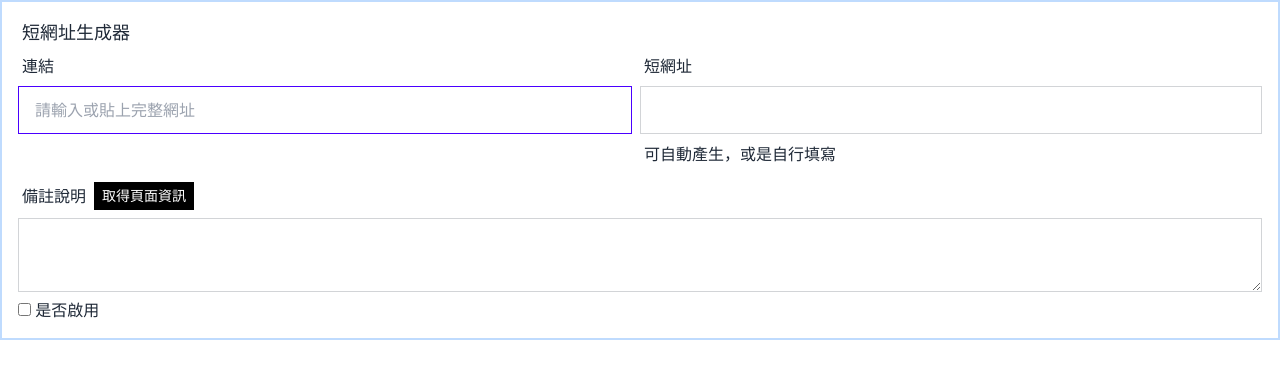
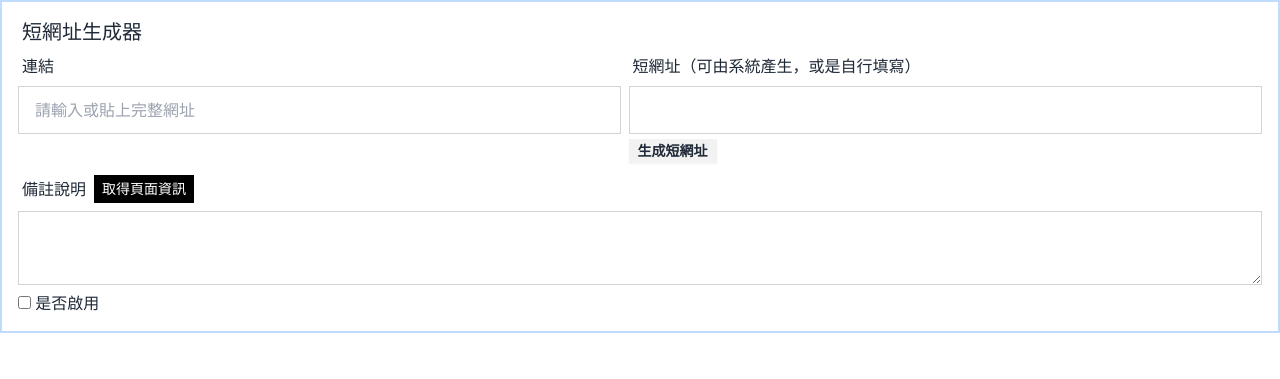
Before and after one commit to Double-T1/url_shortener, a Django app: page / in a window 1280 px wide. Shown: the top 379 px of the page. Run offline with Django 5.2, Linux system fonts and the light colour scheme; style sheets or scripts are compiled from the project's sources.

Commit message:
feat: add short url auto-generation and saving

```diff
--- /dev/null
+++ b/shortener/forms/shortener_form.py
@@ -0,0 +1,15 @@
+from ..models import ShortenedUrl
+from django import forms
+
+class ShortenedUrlForm(forms.ModelForm):
+    class Meta:
+        model = ShortenedUrl
+        fields = ['original_url', 'short_url']
+        widgets = {
+            'original_url': forms.URLInput(attrs={
+                'placeholder': '請輸入或貼上完整網址',
+                'required': 'true',
+                'class': 'input input-bordered rounded-none bg-white w-full',
+                'name':'url'
+            }),
+        }
--- a/shortener/models.py
+++ b/shortener/models.py
@@ -1 +1,13 @@
 from django.db import models
+
+
+class ShortenedUrl(models.Model):
+    original_url = models.URLField(unique=True)
+    short_url = models.CharField(unique=True, blank=True, max_length=100)
+
+    @classmethod
+    def has_short_url(cls, short_url):
+        return cls.objects.filter(short_url=short_url).exists()
+
+    def __str__(self):
+        return f"{self.original_url} => {self.short_url}"
--- a/shortener/urls.py
+++ b/shortener/urls.py
@@ -4,4 +4,8 @@ from . import views
 
 app_name = "shortener"
 
-urlpatterns = [path("", views.index, name="index")]
+urlpatterns = [
+    path("", views.index, name="index"),
+    path("shorten/", views.shorten, name="shorten"),
+    path("<str:short_url>/", views.redirect_url, name="redirect_url"),
+]
--- a/shortener/views.py
+++ b/shortener/views.py
@@ -1,5 +1,60 @@
+from django.contrib import messages
+from django.http import HttpResponse
 from django.shortcuts import render
+from django.urls import reverse
+
+from .forms.shortener_form import ShortenedUrlForm
+from .models import ShortenedUrl
+from .utils.shortener import generate_short_url_hash
 
 
 def index(request):
-    return render(request, "shortener/index.html")
+    if request.method == "POST":
+        # update or create
+        # check if short_url exists yet, if not, create one for it
+
+        # has short_url
+        # create or update if
+        is_checked = request.POST.get("is_checked", False)
+        if is_checked == "true":
+            form = ShortenedUrlForm(request.POST)
+            if form.is_valid():
+                form.save()
+                messages.success(request, "輸入成功，短網址已啟用")
+            else:
+                messages.error(request, "輸入資料錯誤，請重新輸入")
+        else:
+            # disable the link
+            pass
+        return HttpResponse(status=204)
+    form = ShortenedUrlForm()
+    return render(request, "shortener/index.html", {"form": form})
+
+
+# show existing matching short_url
+# if the inserted url clashes => tell them no when checked box
+# if no short_url => create one
+#
+def shorten(request):
+    form = ShortenedUrlForm(request.GET)
+    if form.is_valid():
+        short_url = form.cleaned_data.get("short_url", "")
+        if not short_url:
+            short_url_hash = generate_short_url_hash()
+            short_url = request.build_absolute_uri(
+                reverse("shortener:redirect_url", args=[short_url_hash])
+            )
+        return render(
+            request, "shortener/_short_url.html", {"short_url_value": short_url}
+        )
+    messages.error(request, "輸入資料錯誤，請重新輸入")
+    return render(request, "shortener/_short_url.html")
+
+
+def redirect_url(request, short_url):
+    # original_url =
+    # return redirect(original_url)
+    # what happens if the short_url doesn't eixst?
+
+    ShortenedUrl.objects.get(short_url=short_url)
+    pass
--- a/src/scripts/fontawesome.js
+++ b/src/scripts/fontawesome.js
@@ -7,3 +7,4 @@ import { faCopy } from "@fortawesome/free-regular-svg-icons";
 library.add( faCloudArrowDown, faCopy );
 
 dom.i2svg();
+dom.watch();
--- a/tailwind.config.js
+++ b/tailwind.config.js
@@ -1,6 +1,9 @@
 /** @type {import('tailwindcss').Config} */
 module.exports = {
-  content: ["./**/templates/**/*.html"],
+  content: [
+    "./**/templates/**/*.html",
+    "./**/forms/**/*.py"
+  ],
   theme: {
     extend: {},
   },
--- a/templates/layouts/base.html
+++ b/templates/layouts/base.html
@@ -8,6 +8,7 @@
     <title>Document</title>
     <link rel="stylesheet" href="{% static 'styles/style.css' %}">
     <script src="{% static 'scripts/app.js' %}" defer></script>
+    <script src="https://cdnjs.cloudflare.com/ajax/libs/htmx/2.0.3/htmx.min.js" integrity="sha512-dQu3OKLMpRu85mW24LA1CUZG67BgLPR8Px3mcxmpdyijgl1UpCM1RtJoQP6h8UkufSnaHVRTUx98EQT9fcKohw==" crossorigin="anonymous" referrerpolicy="no-referrer"></script>
 </head>
 <body>
     {% block content %}{% endblock  %}
--- /dev/null
+++ b/templates/shortener/_short_url.html
@@ -0,0 +1,4 @@
+<label for="short_url" class="input input-bordered w-full rounded-none flex items-center gap-2">
+    <input value="{{short_url_value|default:""}}" type="text" name="short_url" class="grow" maxlength="100" id="id_short_url">
+    <i class="fa-regular fa-copy cursor-pointer"></i>
+</label>
--- a/templates/shortener/index.html
+++ b/templates/shortener/index.html
@@ -3,21 +3,30 @@
 
 {% block content %}
 <div class="container mx-auto p-4 border-2 border-blue-200">
-    <h1 class="text-lg px-1">短網址生成器</h1>
-    <div class="flex justify-between gap-2">
-        <form action="{% url "shortener:index" %}" method="POST" class="grow">
+    <h1 class="text-xl px-1">短網址生成器</h1>
+    <form class="flex justify-between gap-2" id="url_form">
+        {% csrf_token %}
+
+        <div class="grow">
             <label for="url" class="label">連結</label>
-            <input type="text" name="url" placeholder="請輸入或貼上完整網址" class="input input-bordered input-primary w-full rounded-none">
-        </form>
+            {{form.original_url}}
+        </div>
         <div class="grow">
-            <label for="shortUrl" class="label">短網址</label>
-            <label for="shortUrl" class="input input-bordered w-full rounded-none flex items-center gap-2">
-                <input type="text" name="shortUrl" class="grow">
-                <i class="fa-regular fa-copy cursor-pointer"></i>
-            </label>
-            <label class="label" for="shortUrl">可自動產生，或是自行填寫</label>
+            <label for="shortUrl" class="label">短網址（可由系統產生，或是自行填寫）</label>
+            <div id="short_url_input">
+                {% include "shortener/_short_url.html" with short_url_value=form.short_url.value only %}
+            </div>
+            <div class="py-1">
+                <button
+                    class="btn btn-xs text-sm rounded-none inline"
+                    hx-get="{% url 'shortener:shorten' %}"
+                    hx-target="#short_url_input"
+                    hx-include="#url_form">
+                    生成短網址
+                </button>
+            </div>
         </div>
-    </div>
+    </form>
     <div>
         <label class="label flex justify-start gap-2" for="remark">
             備註說明
@@ -28,7 +37,13 @@
         </div>
         <textarea class="textarea textarea-bordered w-full rounded-none" name="remark"></textarea>
 
-        <input type="checkbox" name="enable" value="enable">
+        <input type="checkbox" name="is_checked"
+            value="true" class="cursor-pointer"
+            hx-trigger="change"
+            hx-post="{% url 'shortener:index' %}"
+            hx-swap="none"
+            hx-include="#url_form"
+        >
         <label for="enable">是否啟用</label>
     </div>
 </div>
```
Also changed, not shown: shortener/utils/shortener.py (added, +12 -0 lines), shortener/migrations/0001_initial.py (added).
